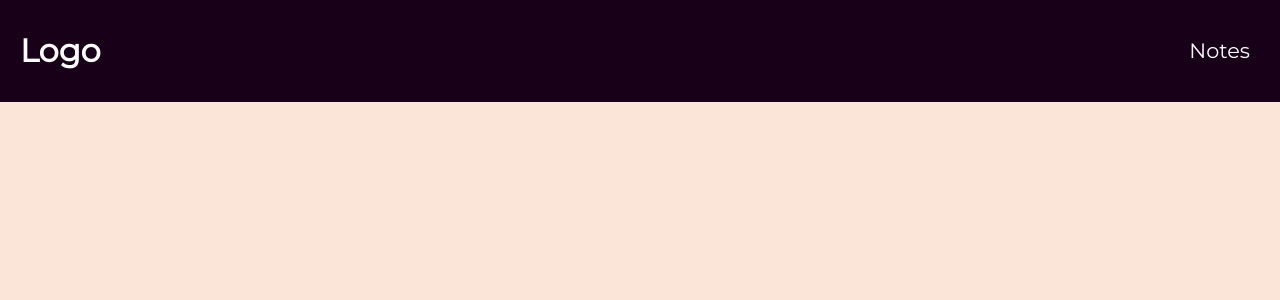
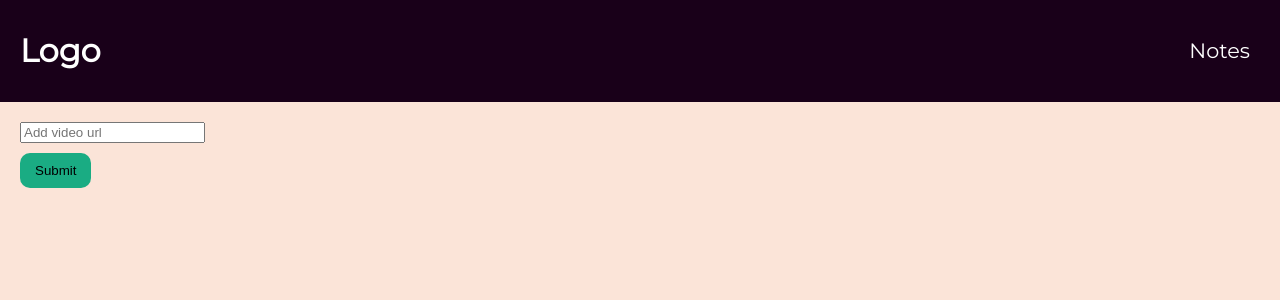
Before and after one commit to shrinidhib/edu-platform, a React (Create React App) app in the folder frontend/: page /video in a window 1280 px wide. Before the commit this address had no page. Shown: the top 300 px of the page. Built offline with nearby package versions, Linux system fonts and the light colour scheme.

Commit message:
Add video component created

```diff
--- a/frontend/src/App.js
+++ b/frontend/src/App.js
@@ -2,6 +2,7 @@ import {BrowserRouter, Routes, Route} from 'react-router-dom'
 import Navbar from './components/Navbar';
 import Home from './pages/Home';
 import MyNotes from './pages/MyNotes';
+import { Video } from './pages/Video';
 
 
 function App() {
@@ -14,6 +15,7 @@ function App() {
         <Routes>
           <Route path='/' element={<Home/>}/>
           <Route path='/mynotes' element={<MyNotes/>}/>
+          <Route path='/video' element={<Video/>}/>
         </Routes>
       </div>
       </BrowserRouter>
--- a/frontend/src/components/AddVideo/AddVideo.js
+++ b/frontend/src/components/AddVideo/AddVideo.js
@@ -4,7 +4,34 @@ import './AddVideo.css'
 
 export const AddVideo = () => {
     const [inputUrl,setInputUrl]=useState('')
-    const addVideoHandler=()=>{
+    const [error,setError]=useState(null)
+    const addVideoHandler=async()=>{
+        const pattern = /^(https?:\/\/)?(www\.)?(youtube\.com\/watch\?v=|youtu\.be\/)([a-zA-Z0-9_-]{11})$/;
+        const isValid=pattern.test(inputUrl)
+
+        if (!isValid){
+            window.alert('Please enter a valid video url')
+        }
+        else{
+            const url=inputUrl
+            const video={url}
+            const response= await fetch('http://localhost:4005/videos',{
+                method: 'POST',
+                body: JSON.stringify(video),
+                headers:{
+                    'Content-type': 'application/json'
+                }
+            })
+            const json=await response.json()
+            if (!response.ok){
+                setError(json.error)
+            }
+            else{
+                setInputUrl('')
+                setError(null)
+            }
+        }
+
 
     }
   return (
@@ -15,7 +42,6 @@ export const AddVideo = () => {
         value={inputUrl}
         onChange={(e)=>setInputUrl(e.target.value)}
         />
-
         <button >Submit</button>
     </form>
   )
--- a/frontend/src/pages/Home.js
+++ b/frontend/src/pages/Home.js
@@ -11,5 +11,7 @@ export default function Home() {
     )
 }
 
+// const pattern = /^(https?:\/\/)?(www\.)?(youtube\.com\/watch\?v=|youtu\.be\/)([a-zA-Z0-9_-]{11})$/;
+//     return pattern.test(url);
 
 {/* <iframe width="560" height="315" src="https://www.youtube.com/embed/-ncIVUXZla8?si=VBN59_St7DMzUVSs" title="YouTube video player" frameborder="0" allow="accelerometer; autoplay; clipboard-write; encrypted-media; gyroscope; picture-in-picture; web-share" allowfullscreen></iframe> */}
--- a/frontend/src/pages/Video.js
+++ b/frontend/src/pages/Video.js
@@ -0,0 +1,8 @@
+import React from 'react'
+import { AddVideo } from '../components/AddVideo/AddVideo'
+
+export const Video = () => {
+  return (
+    <AddVideo/>
+  )
+}
```
